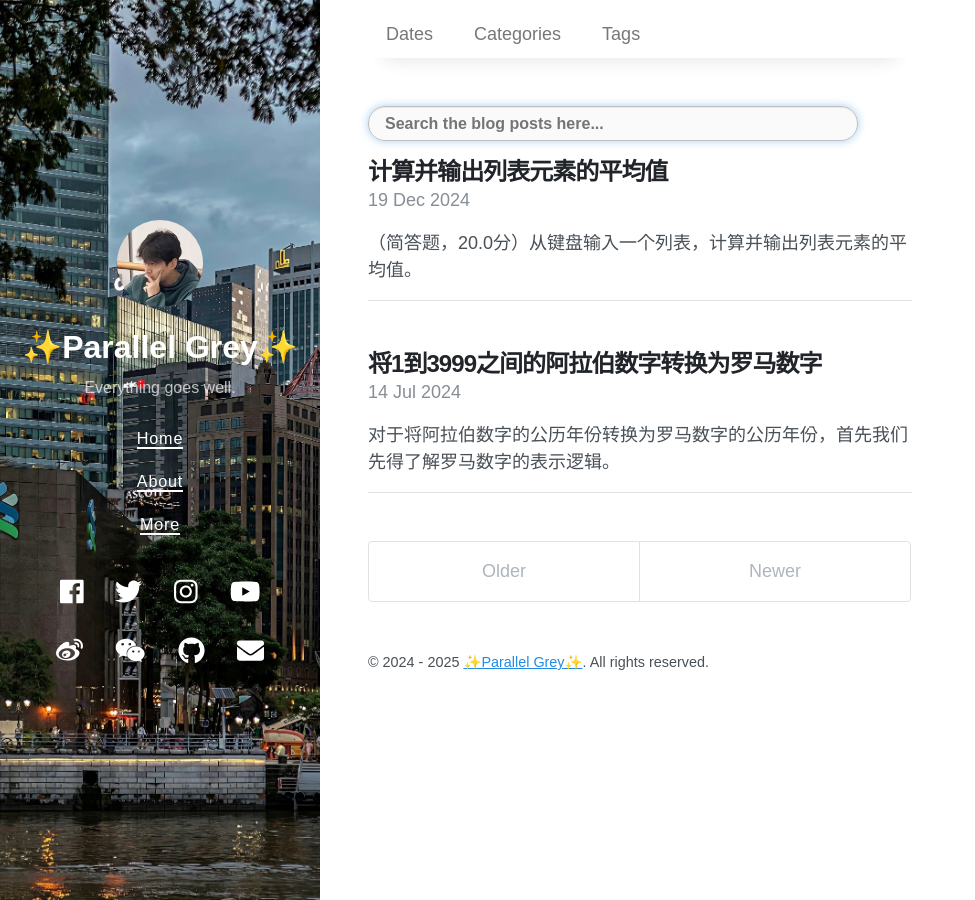
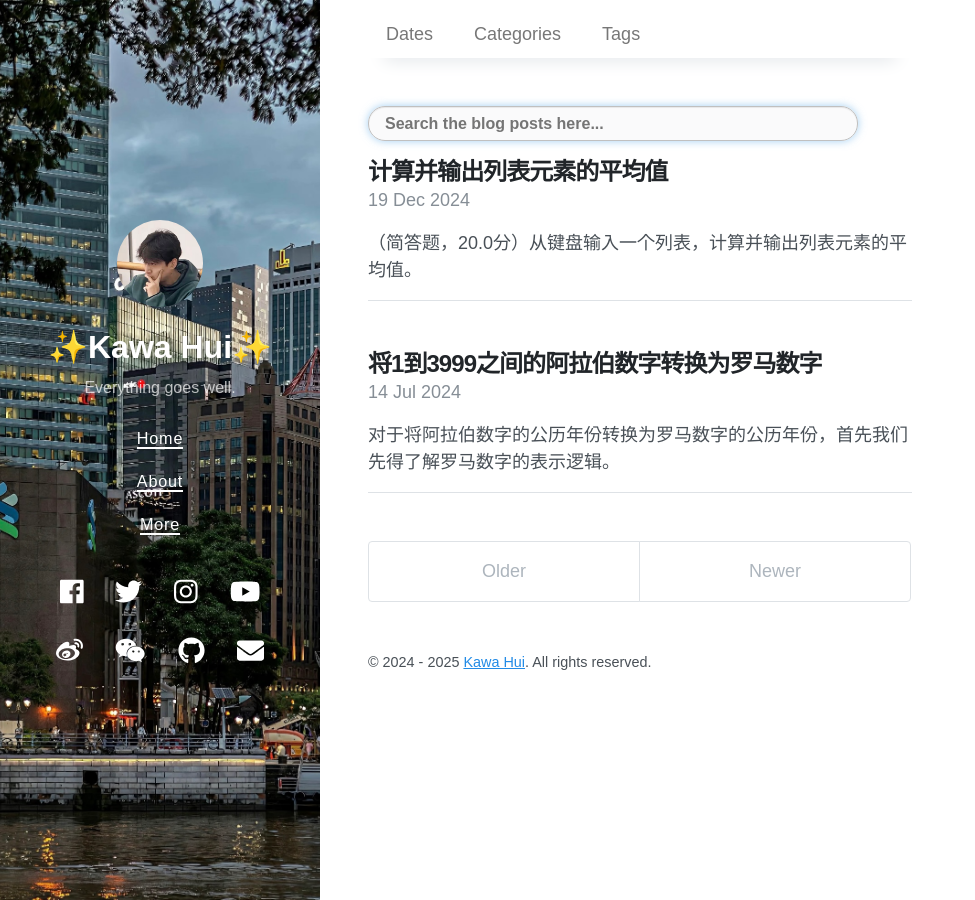
Before and after one commit to josephhaaan/josephhaaan.github.io, a Jekyll site: the page built from index.html, in a window 1280 px wide. Shown: the whole page, without its empty margins (0-975 px from the left). Built offline with Jekyll 4.4.1, drawn with Linux system fonts in a browser that asks for light colours; nearby versions of some CDN libraries; the list of posts is cut into pages by our own code.

Commit message:
2025/07/07/09:11 - Modified the contents.

```diff
--- a/_config.yml
+++ b/_config.yml
@@ -1,5 +1,5 @@
 # Setup
-title: ✨Parallel Grey✨
+title: ✨Kawa Hui✨
 description: "Everything goes well."
 url: https://josephhaaan.github.io
 avatar: /images/tx3.jpg
@@ -52,6 +52,6 @@ sass:
 
 # Specify the author for blog posts
 author:
-  name: ✨Parallel Grey✨
+  name: Kawa Hui
   url: /about
   email:
```
